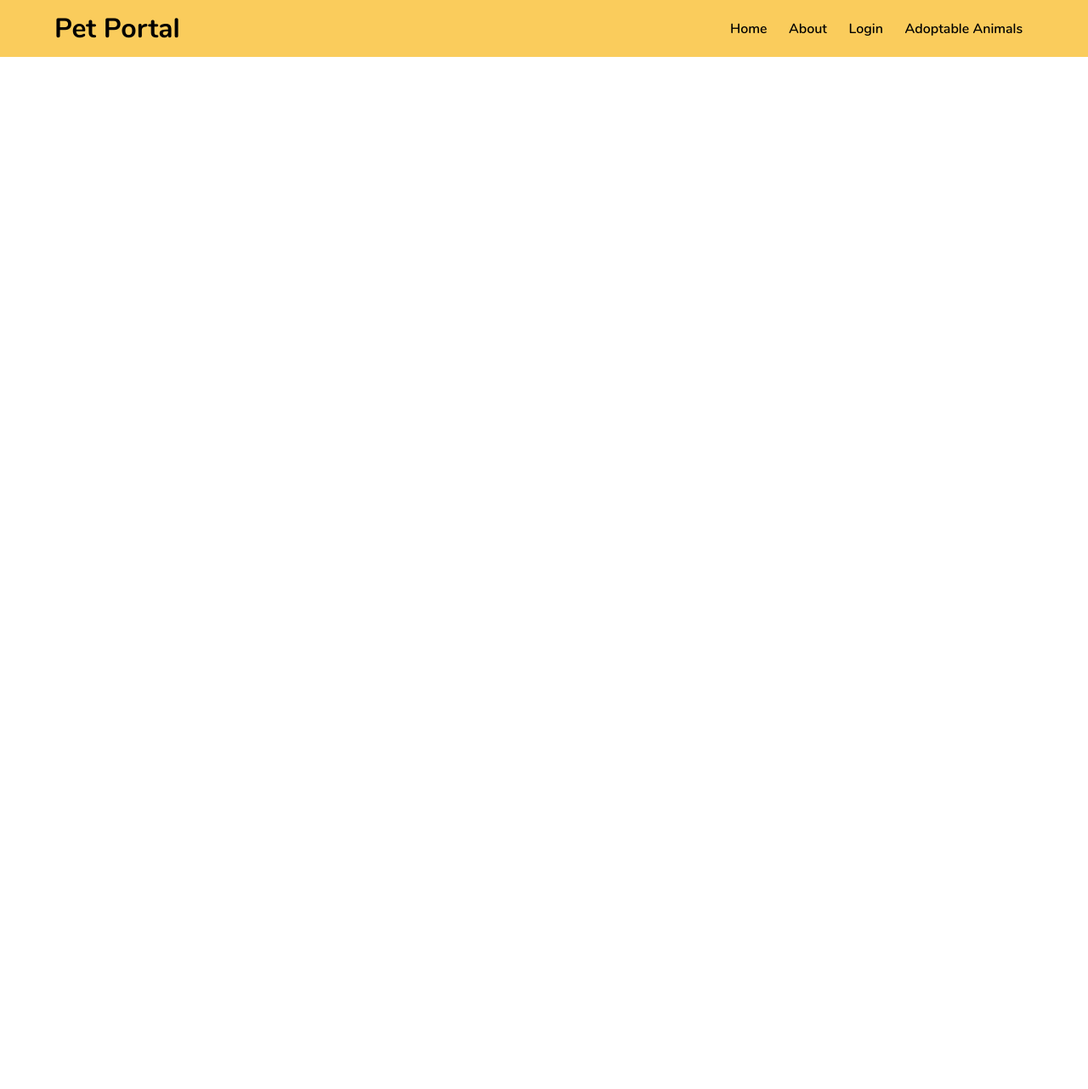
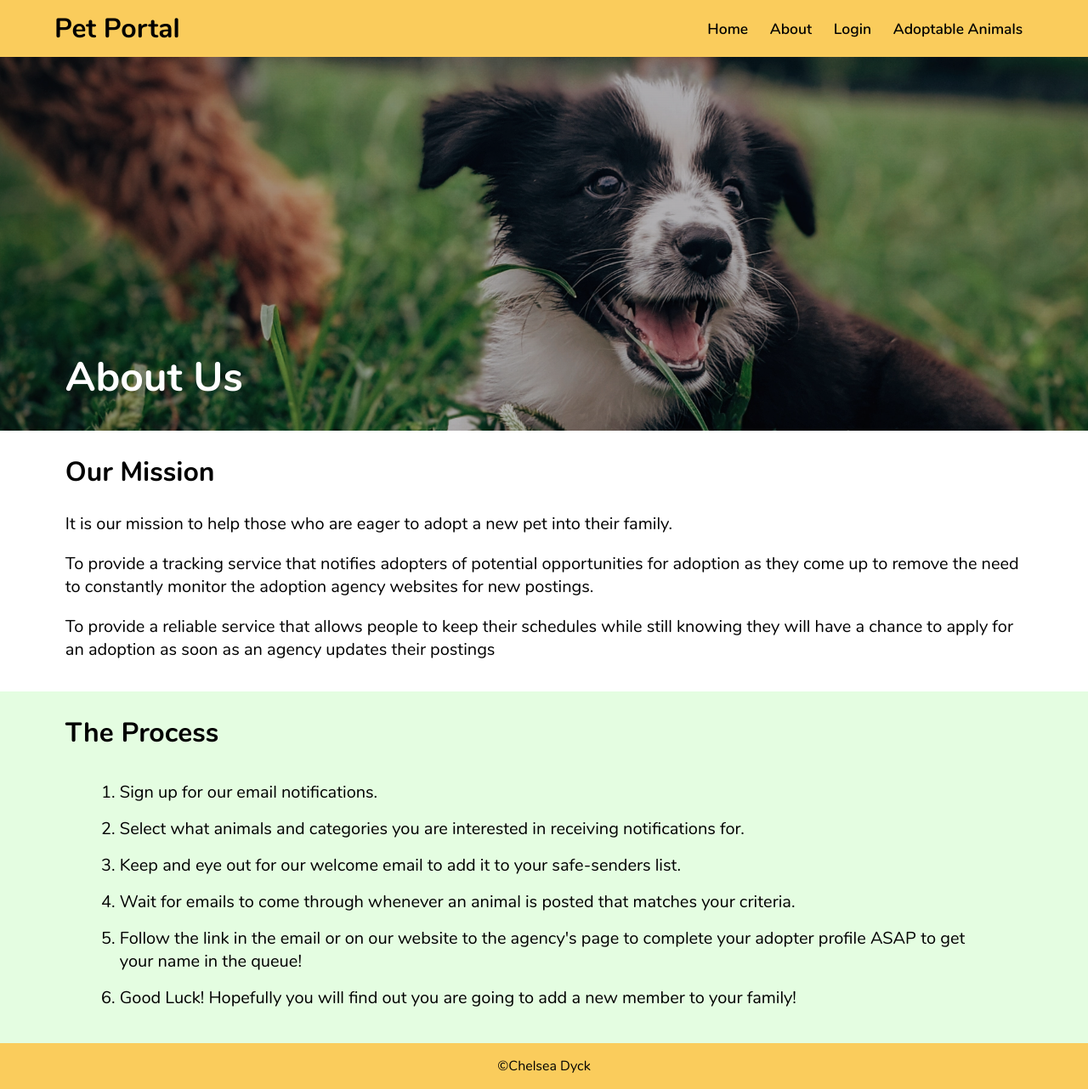
Before and after one commit to ChelseaD93/chelsea-dyck-capstone_pet-adoption, a React (Create React App) app in the folder client/: page /about in a window 1280 px wide. Shown: the whole page at 85% size. Before the commit the page ends 800 px from the top, so only its background shows below. Built offline with nearby package versions, Linux system fonts and the light colour scheme.

Commit message:
completed styling and content for Home and About pages -- added Footer Component

```diff
--- a/client/src/App.js
+++ b/client/src/App.js
@@ -7,6 +7,7 @@ import AdoptableAnimals from './components/AdoptableAnimals/AdoptableAnimals';
 import Login from './components/Login/Login';
 import Profile from './components/Profile/Profile';
 import NotFound from './components/NotFound/NotFound';
+import Footer from './components/Footer/Footer';
 import './App.scss';
 
 function App() {
@@ -22,6 +23,7 @@ function App() {
           <Route path='/profile' exact render={(routeProps) => <Profile {...routeProps} />} />
           <Route path='/not-found' exact render={(routeProps) => <NotFound {...routeProps} />} />
         </Switch>
+        <Footer />
       </BrowserRouter>
     </div>
   );
--- a/client/src/components/About/About.jsx
+++ b/client/src/components/About/About.jsx
@@ -1,9 +1,29 @@
 import React from 'react';
+import './about.scss';
 
-function About(props) {
+function About() {
     return (
-        <div>
-
+        <div className='about'>
+            <div className="about__hero">
+                <h1 className="about__hero-title">About Us</h1>
+            </div>
+            <div className="about__mission">
+                <h2 className="about__mission-title">Our Mission</h2>
+                <p className="about__mission-blurb">It is our mission to help those who are eager to adopt a new pet into their family.</p>
+                <p className="about__mission-blurb">To provide a tracking service that notifies adopters of potential opportunities for adoption as they come up to remove the need to constantly monitor the adoption agency websites for new postings.</p>
+                <p className="about__mission-blurb">To provide a reliable service that allows people to keep their schedules while still knowing they will have a chance to apply for an adoption as soon as an agency updates their postings</p>
+            </div>
+            <div className="about__process">
+                <h2 className="about__process-title">The Process</h2>
+                <ol className="about__process-steps">
+                    <li className="about__process-steps-item">Sign up for our email notifications.</li>
+                    <li className="about__process-steps-item">Select what animals and categories you are interested in receiving notifications for.</li>
+                    <li className="about__process-steps-item">Keep and eye out for our welcome email to add it to your safe-senders list.</li>
+                    <li className="about__process-steps-item">Wait for emails to come through whenever an animal is posted that matches your criteria.</li>
+                    <li className="about__process-steps-item">Follow the link in the email or on our website to the agency's page to complete your adopter profile ASAP to get your name in the queue!</li>
+                    <li className="about__process-steps-item">Good Luck! Hopefully you will find out you are going to add a new member to your family!</li>
+                </ol>
+            </div>
         </div>
     );
 }
--- a/client/src/components/About/about.scss
+++ b/client/src/components/About/about.scss
@@ -0,0 +1,99 @@
+@import '../../styles/global.scss';
+
+.about {
+    overflow: hidden;
+
+    &__hero {
+        background-image: url('../../assets/images/scarlette-rose-I8H9M0fGPoQ-unsplash.jpg'), linear-gradient(rgba(5, 5, 5, 0.25), rgba(5, 5, 5, 0.25));
+        @include general-padding;
+        @include hero-image;
+        background-position: 50% 25%;
+
+        &-title {
+            color: $secondary-font-colour;
+            margin: 0;
+            padding: 27vh 0 0 0;
+
+            @include tablet {
+                font-size: 2.5rem;
+                padding: 45vh 0 0 0;
+            }
+
+            @include desktop {
+                font-size: 3rem;
+                padding: 43vh 0 0 0;
+            }
+        }
+    }
+
+    &__mission {
+        @include general-padding;
+
+        @include tablet {
+            padding-bottom: 2vh;
+        }
+
+        &-title {
+
+            @include tablet {
+                font-size: 1.75rem;
+            }
+
+            @include desktop {
+                font-size: 2rem;
+            }
+
+        }
+
+        &-blurb {
+
+            @include tablet {
+                font-size: 1.15rem;
+            }
+
+            @include desktop {
+                font-size: 1.25rem;
+            }
+        }
+
+    }
+
+    &__process {
+        @include general-padding;
+        padding-top: 0.1vh;
+        padding-bottom: 2vh;
+        background-color: $background-colour-one;
+
+        &-title {
+
+            @include tablet {
+                font-size: 1.75rem;
+            }
+
+            @include desktop {
+                font-size: 2rem;
+            }
+
+        }
+
+        &-steps {
+            padding: 0 10vw;
+
+            @include desktop {
+                padding: 0 5vw;
+            }
+
+            &-item {
+                padding: 1vh 0;
+
+                @include tablet {
+                    font-size: 1.15rem;
+                }
+
+                @include desktop {
+                    font-size: 1.25rem;
+                }
+            }
+        }
+    }
+}
--- /dev/null
+++ b/client/src/components/Footer/Footer.jsx
@@ -0,0 +1,12 @@
+import React from 'react';
+import './footer.scss';
+
+function Footer() {
+    return (
+        <div className="footer">
+            <p className="footer-copywrite">©Chelsea Dyck</p>
+        </div>
+    );
+}
+
+export default Footer;
--- /dev/null
+++ b/client/src/components/Footer/footer.scss
@@ -0,0 +1,11 @@
+@import '../../styles/global.scss';
+
+.footer {
+    background-color: $background-colour-three;
+    padding: 2vh 6vw;
+
+    &-copywrite {
+        margin: 0;
+        text-align: center;
+    }
+}
--- a/client/src/components/Header/header.scss
+++ b/client/src/components/Header/header.scss
@@ -50,6 +50,7 @@
             &-text {
                 margin: 0.5vh 0;
                 font-weight: 600;
+                font-size: 1.1rem;
             }
         }
     }
--- a/client/src/components/Home/Home.jsx
+++ b/client/src/components/Home/Home.jsx
@@ -21,7 +21,8 @@ function Home(routeProps) {
                     </Link>
                 </div>
                 <div className="home__main-animals">
-                    <h2 className="home__main-animalsintro">Checkout our current adoptable animals:</h2>
+                    <h2 className="home__main-animals-intro">Checkout our current adoptable animals:</h2>
+                    <div className="home__main-animals-options">
                         <div className="home__main-animals-card">
                             <img src={cat} alt="" className="home__main-animals-card-image"/>
                             <h3 className="home__main-animals-card-title">Adoptable Cats</h3>
@@ -46,6 +47,7 @@ function Home(routeProps) {
                     </div>
                 </div>
             </div>
+        </div>
     );
 }
 
--- a/client/src/components/Home/home.scss
+++ b/client/src/components/Home/home.scss
@@ -14,7 +14,6 @@
 
         @include tablet {
             background-image: url('../../assets/images/jennifer-chen-aB3wYypke8M-unsplash.jpg'), linear-gradient(rgba(5, 5, 5, 0.4), rgba(5, 5, 5, 0.4));
-            padding: 0 6vw;
             height: 55vh;
             width: 100%;
             background-position: center center;
@@ -22,7 +21,6 @@
 
         @include desktop {
             background-image: url('../../assets/images/victor-ballesteros-WxssigXyFgM-unsplash.jpg'), linear-gradient(rgba(5, 5, 5, 0.4), rgba(5, 5, 5, 0.4));
-            padding: 0 6vw;
             height: 55vh;
             width: 100%;
             background-position: center center;
@@ -68,8 +66,19 @@
             height: 40vh;
             padding: 2vh 6vw 4vh 6vw;
 
+            @include tablet {
+                height: 30vh;
+            }
+
+            @include desktop {
+                height: 29vh;
+            }
+
             &-description {
 
+                @include desktop {
+                    font-size: 1.25rem;
+                }
             }
 
             &-link {
@@ -78,6 +87,10 @@
 
                 @include tablet {
                     margin: 0 35vw;
+                }
+
+                @include desktop {
+                    margin: 0 40vw;
                 }
 
                 &-button {
@@ -90,6 +103,22 @@
             padding: 2vh 6vw;
             background-color: $background-colour-one;
 
+            &-intro {
+
+                @include desktop {
+                    font-size: 2rem;
+                }
+            }
+
+
+            &-options {
+
+                @include tablet {
+                    display: flex;
+                    justify-content: space-between;
+                }
+            }
+
             &-card {
                 background-color: $background-colour-two;
                 display: flex;
@@ -100,15 +129,37 @@
                 padding: 2vh 0;
                 margin: 2vh 0;
 
+                @include tablet {
+                    width: 27vw;
+                }
+
                 &-image {
                     width: 80vw;
                     border-radius: 5px;
+
+                    @include tablet {
+                        width: 22vw;
+                        height: 22vw;
+                    }
+
+                    @include desktop {
+                        width: 24vw;
+                        height: 24vw;
+                    }
                 }
 
                 &-title {
                     font-size: 1.5rem;
                     font-weight: 700;
                     margin: 1vh 0;
+
+                    @include tablet {
+                        font-size: 1.25rem;
+                    }
+
+                    @include tablet {
+                        font-size: 1.5rem;
+                    }
                 }
 
                 &-link {
--- a/client/src/components/Login/Login.jsx
+++ b/client/src/components/Login/Login.jsx
@@ -1,9 +1,13 @@
 import React from 'react';
+import './login.scss';
 
-function Login(props) {
+function Login() {
     return (
-        <div>
-
+        <div className='login'>
+            <h1 className="login__title">Sign Up Today!</h1>
+            <div className="login__form">
+                <form action="" className="login__form-fillable"></form>
+            </div>
         </div>
     );
 }
--- a/client/src/components/Login/Login.scss
+++ b/client/src/components/Login/Login.scss
@@ -0,0 +1 @@
+@import '../../styles/global.scss';
--- a/client/src/styles/partials/_mixins.scss
+++ b/client/src/styles/partials/_mixins.scss
@@ -15,6 +15,29 @@
     text-decoration: none;
 }
 
+@mixin general-padding {
+  padding: 0 6vw;
+}
+
+@mixin hero-image {
+        background-size: cover;
+        background-blend-mode: overlay;
+        padding: 0 6vw;
+        height: 35vh;
+        width: 100%;
+        background-position: center center;
+
+        @include tablet {
+            height: 55vh;
+            width: 100%;
+        }
+
+        @include desktop {
+            height: 55vh;
+            width: 100%;
+        }
+}
+
 @mixin CTA-button {
   position: relative;
   background-color: $background-colour-four;
```
Also changed, not shown: 1 other file (tests, documents, lock files or other folders). Lines whose indentation alone changed are shown as unchanged.
